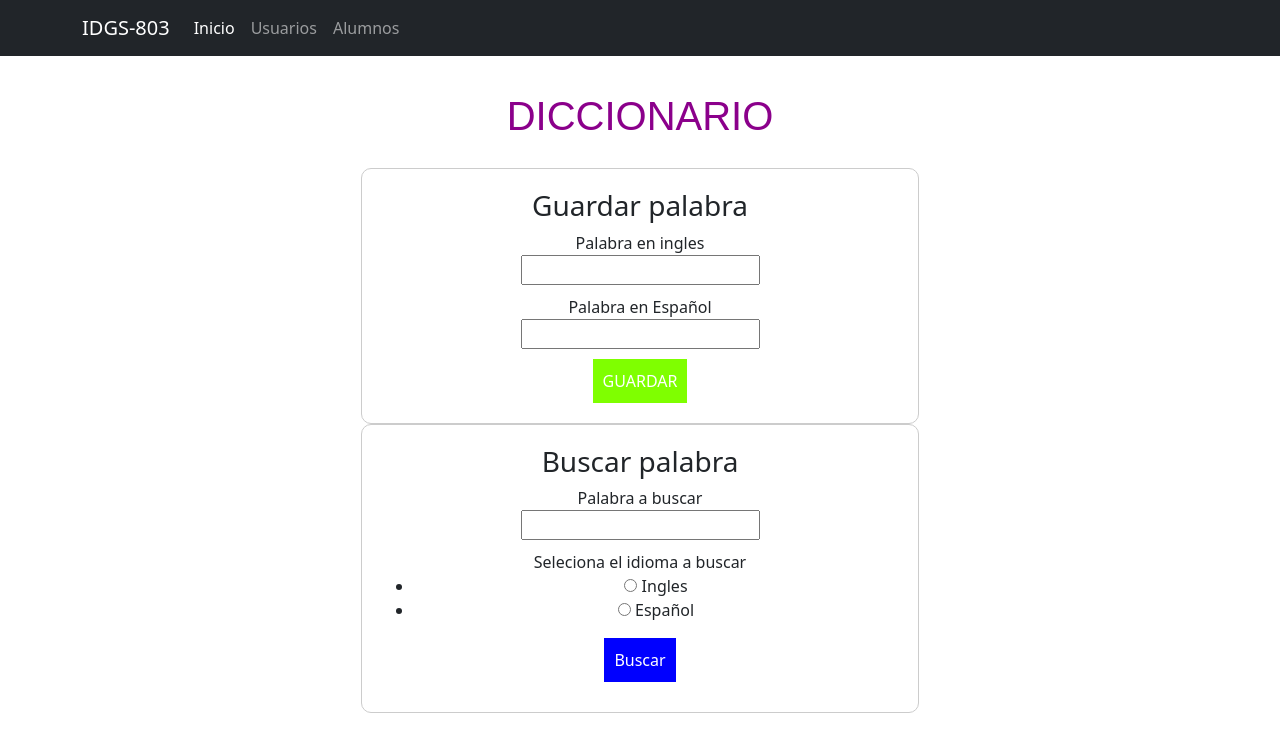
After one commit to IDGS-803-21000390/practicas_parcial1_de_clase, a Flask app: page /diccionario in a window 1280 px wide. The commit adds this page. Shown: the top 752 px of the page. Run offline with Flask 3, Linux system fonts and the light colour scheme; some libraries are stand-ins or nearby versions.

Commit message:
diccionario YPH 16/02/24

```diff
--- /dev/null
+++ b/diccionariotxt.txt
@@ -0,0 +1,5 @@
+hola=hello
+bien=good
+flores=flowers
+correr=run
+amarillo=yellow
--- /dev/null
+++ b/formularioDiccionario.py
@@ -0,0 +1,20 @@
+from wtforms import Form
+from wtforms import StringField,RadioField
+from wtforms import validators
+
+class datos(Form):
+    pIngles = StringField('Palabra en ingles', [
+        validators.DataRequired(message='El campo es requerido'),
+        validators.Length(min=2, max=30, message='Ingresa una palabra válida')
+    ])
+    pEspanol = StringField('Palabra en Español', [
+        validators.DataRequired(message='El campo es requerido'),
+        validators.Length(min=2, max=30, message='Ingresa una palabra válida')
+    ])
+
+class datos2(Form):
+    palabraB = StringField('Palabra a buscar', [
+        validators.DataRequired(message='El campo es requerido'),
+        validators.Length(min=2, max=30, message='Ingresa una palabra válida')
+    ])
+    elecionIdioma = RadioField('Seleciona el idioma a buscar', choices=[('Ingles', 'Ingles'), ('Español', 'Español')])
--- a/main.py
+++ b/main.py
@@ -1,7 +1,9 @@
 from flask import Flask,render_template,request
 import formularioDistancia as forms
+import formularioDiccionario as fo
 import claseResistencia as f
 from math import sqrt
+from io import open
 
 app=Flask(__name__)
 
@@ -176,6 +178,52 @@ def nombreColor2(opcion):
         color="#FDFEFE"
     return nombre_color_seleccionado,color
 
+@app.route("/diccionario",methods=["GET","POST"])
+def dic():
+    diccionario=fo.datos(request.form)
+    diccionario2=fo.datos2(request.form)
+    pE=''
+    pI=''
+    palabraB=''
+    br='f'
+    p=[]
+    opcion=''
+    r=''
+    if request.method == 'POST' :
+        if 'btn1' in request.form:
+            if diccionario.validate():
+                pE = diccionario.pEspanol.data
+                pI = diccionario.pIngles.data
+                archivo_texto = open('diccionariotxt.txt', 'a')
+                archivo_texto.write(f'{pE}={pI}\n')
+                archivo_texto.close()
+
+        elif 'btn2' in request.form:
+            if diccionario2.validate():
+               palabraB=diccionario2.palabraB.data
+               opcion=diccionario2.elecionIdioma.data
+               archivo_texto = open('diccionariotxt.txt', 'r')
+               c=archivo_texto.read()
+               lineas=c.splitlines()
+
+               for i,linea in enumerate(lineas, start=1):
+                if palabraB.upper() in linea.upper():
+                       l=linea
+
+                       br='v'
+
+               if br =='f':
+                   r='palabra no encontrada'
+               elif br =='v':
+                p=l.split('=')
+                if opcion == 'Ingles':
+                   r=p[1]
+                elif opcion == 'Español':
+                    r=p[0]
+
+
+
+    return render_template("vistaDiccionario.html",form=diccionario,fo=diccionario2,r=r)
 
 #especificar el metodo que va a arrancar la aplicacion
 if __name__=="__main__":
--- a/templates/layout.html
+++ b/templates/layout.html
@@ -3,51 +3,60 @@
 <head>
     <meta charset="UTF-8">
     <meta name="viewport" content="width=device-width, initial-scale=1.0">
-    <link href="/static/bootstrap/css/bootstrap.min.css" rel="stylesheet" >
     <title>Document</title>
+
+    <link href="https://cdn.jsdelivr.net/npm/bootstrap@5.3.2/dist/css/bootstrap.min.css" rel="stylesheet">
+
     <style>
-    body{
-        padding-top: 60px;
+        body {
+            padding-top: 4.5rem; /* Ajuste del padding para la barra de navegación */
+        }
 
-
-    }
-    .tr-head{
+        .tr-head {
             background: #dff0d8;
         }
+    </style>
 
-</style>
-<link href="/static/bootstrap/css/bootstrap-responsive.min.css" rel="stylesheet">
-    <div class="navbar navbar navbar-inverse navbar-fixed-top">
-        <div class="navbar-inner">
-            <div class="conteiner">
-                <a style="text-decoration: none; color: #3498db; font-weight: bold; font-size: 25px;" href="">
+</head>
+<body>
+
+    <nav class="navbar navbar-expand-lg navbar-dark bg-dark fixed-top"> <!-- Clases de Bootstrap 5 para la barra de navegación -->
+        <div class="container">
+            <a class="navbar-brand" href="#"> <!-- Eliminado el atributo href vacío -->
                 IDGS-803
             </a>
-                <ul class="nav">
-                    <li class="activate">
-                    <a href="">
-                        <i class="icon-home icon-white"></i>
+            <button class="navbar-toggler" type="button" data-bs-toggle="collapse" data-bs-target="#navbarNav" aria-controls="navbarNav" aria-expanded="false" aria-label="Toggle navigation"> <!-- Botón de alternar para dispositivos pequeños -->
+                <span class="navbar-toggler-icon"></span>
+            </button>
+            <div class="collapse navbar-collapse" id="navbarNav">
+                <ul class="navbar-nav">
+                    <li class="nav-item">
+                        <a class="nav-link active" aria-current="page" href="#">
+                            <i class="bi bi-house-door-fill"></i> Inicio
                         </a>
                     </li>
-                <li>
-                    <a href="">
-                        <li class="icon-user icon-white"></li>
-                        Alumnos
+                    <li class="nav-item">
+                        <a class="nav-link" href="#">
+                            <i class="bi bi-person-fill"></i> Usuarios
+                        </a>
+                    </li>
+                    <li class="nav-item">
+                        <a class="nav-link" href="#">
+                            <i class="bi bi-person-fill"></i> Alumnos
                         </a>
                     </li>
                 </ul>
             </div>
         </div>
+    </nav>
+
+    <div class="container">
+
+        {% block content %}
+
+        {% endblock %}
     </div>
-</head>
-<body>
-    <div class="conteiner">
 
-
-
-    {%block content%}
-
-    {%endblock%}
-    </div>
+    <script src="https://cdn.jsdelivr.net/npm/bootstrap@5.3.2/dist/js/bootstrap.bundle.min.js"></script> <!-- Script de Bootstrap 5 -->
 </body>
 </html>
--- a/templates/macro.html
+++ b/templates/macro.html
@@ -2,4 +2,12 @@
 {%macro render_field(field)%}
 <td>{{field.label}}</td>
 <dd>{{field(**kwargs)|safe}}</dd>
+
+{%if field.errors%}
+
+<ul>
+    {%for error in field.errors%}
+    <li style="color: red;">{{ error }}</li>{%endfor%}
+</ul>
+{%endif%}
 {%endmacro%}
--- /dev/null
+++ b/templates/vistaDiccionario.html
@@ -0,0 +1,32 @@
+{% extends "layout.html" %}
+
+{% block content %}
+    {% import "macro.html" as macros %}
+    <h1 style="text-align: center; color: #333; font-family: 'Arial', sans-serif; padding-top: 20px; padding-bottom: 20px; color: darkmagenta; ">DICCIONARIO</h1>
+
+    <form action="/diccionario" method="post" style="margin: auto; width: 50%; text-align: center; padding: 20px; border: 1px solid #ccc; border-radius: 10px;" novalidate>
+        <h3>Guardar palabra</h3>
+        <div style="margin-bottom: 10px;">
+            {{ macros.render_field(form.pIngles, class="form-controls") }}
+        </div>
+        <div style="margin-bottom: 10px;">
+            {{ macros.render_field(form.pEspanol) }}
+        </div>
+        <input type="submit" name="btn1" value="GUARDAR" style="background-color: chartreuse; color: white; padding: 10px; border: none; cursor: pointer;">
+    </form>
+
+    <form action="/diccionario" method="post" style="margin: auto; width: 50%; text-align: center; padding: 20px; border: 1px solid #ccc; border-radius: 10px;" novalidate>
+        <h3>Buscar palabra</h3>
+        <div style="margin-bottom: 10px;">
+            {{ macros.render_field(fo.palabraB) }}
+        </div>
+        <div style="margin-bottom: 10px;">
+            {{ macros.render_field(fo.elecionIdioma) }}
+        </div>
+        <input type="submit" name="btn2" value="Buscar" style="background-color: blue; color: white; padding: 10px; border: none; cursor: pointer;">
+        <div style="margin-bottom: 10px;">
+            <h3> {{r}}</h3>
+        </div>
+    </form>
+
+{% endblock %}
```
Lines whose indentation alone changed are shown as unchanged.
